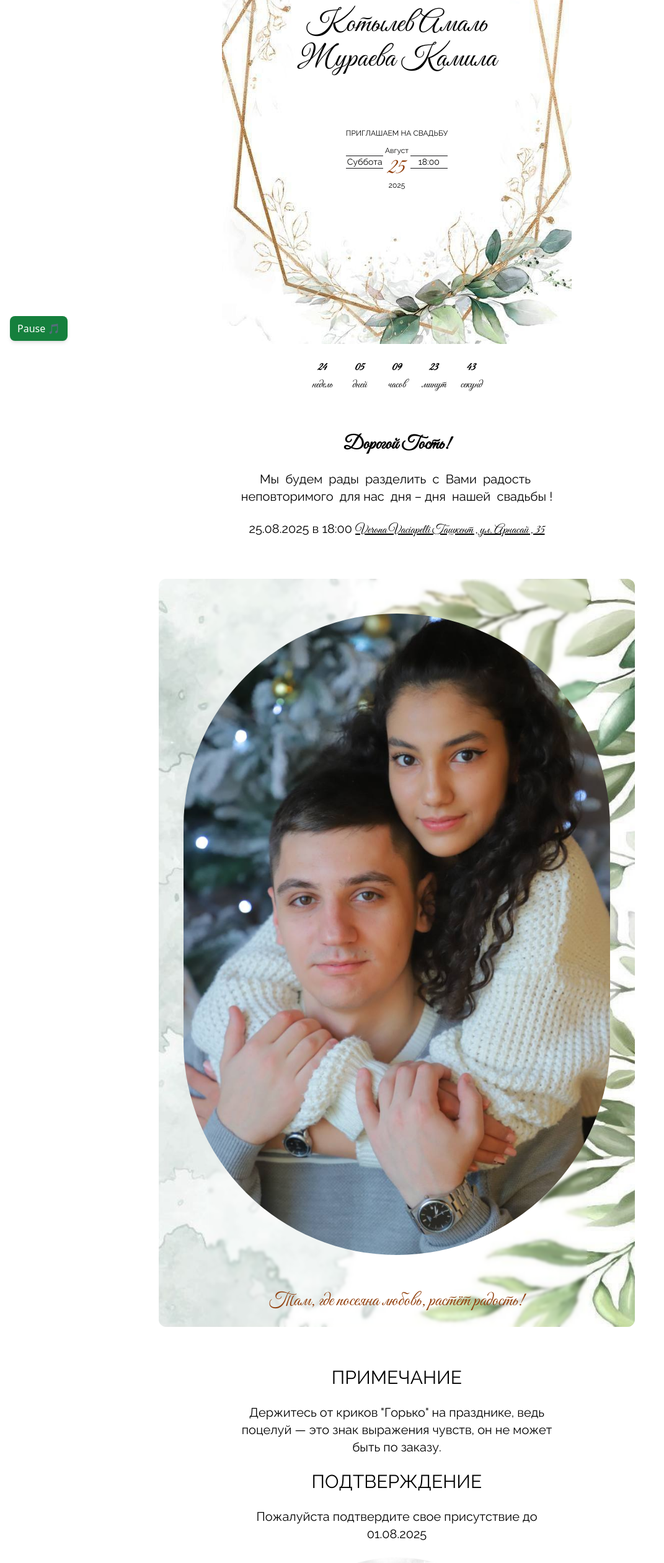
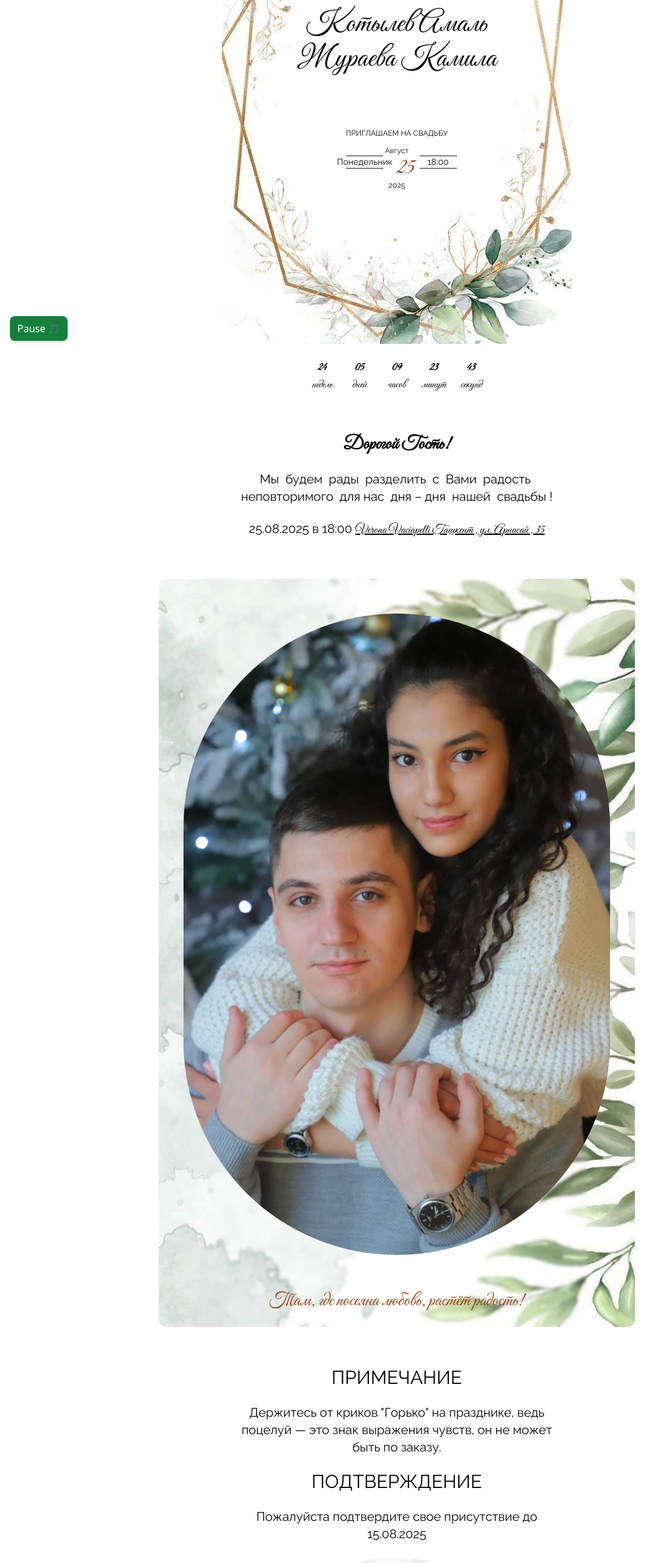
Before and after one commit to khmiq/invitation, a React (Vite) app: page / in a window 1280 px wide. Shown: the part 234-2756 px from the top of the page at 62% size, without its empty margins (0-1071 px from the left). Built offline with nearby package versions, Linux system fonts and the light colour scheme.

Commit message:
changed date

```diff
--- a/src/components/Textt.jsx
+++ b/src/components/Textt.jsx
@@ -31,7 +31,7 @@ const Textt = () => {
 
 
     <p className="font-raleway text-sm sm:text-base md:text-lg lg:text-xl mt-4 sm:mt-6">
-    Пожалуйста подтвердите свое присутствие до 01.08.2025
+    Пожалуйста подтвердите свое присутствие до 15.08.2025
     </p>
    </div>
 
--- a/src/components/showcase/Showcase.jsx
+++ b/src/components/showcase/Showcase.jsx
@@ -26,7 +26,7 @@ const Showcase = () => {
 <div className="flex justify-center gap-2">
   <div className="flex flex-col items-center">
     <span className="w-[50px] sm:w-[40px] md:w-[60px] h-[0.5px] bg-zinc-900"></span>
-    <p className="font-raleway text-sm sm:text-xs md:text-sm">Суббота</p>
+    <p className="font-raleway text-sm sm:text-xs md:text-sm">Понедельник</p>
     <span className="w-[50px] sm:w-[40px] md:w-[60px] h-[0.5px] bg-zinc-900"></span>
   </div>
 
```
